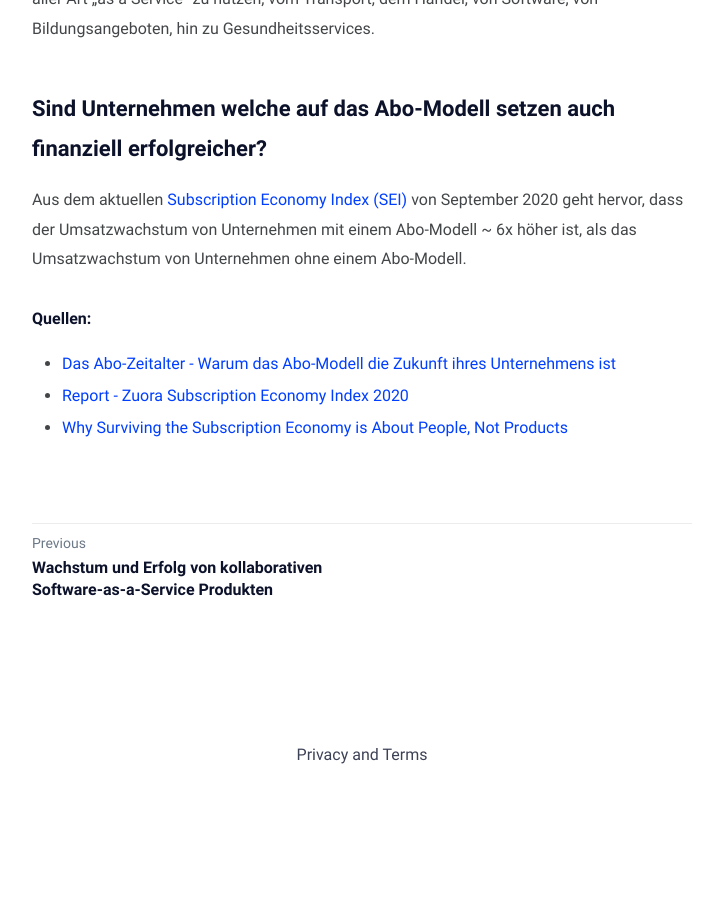
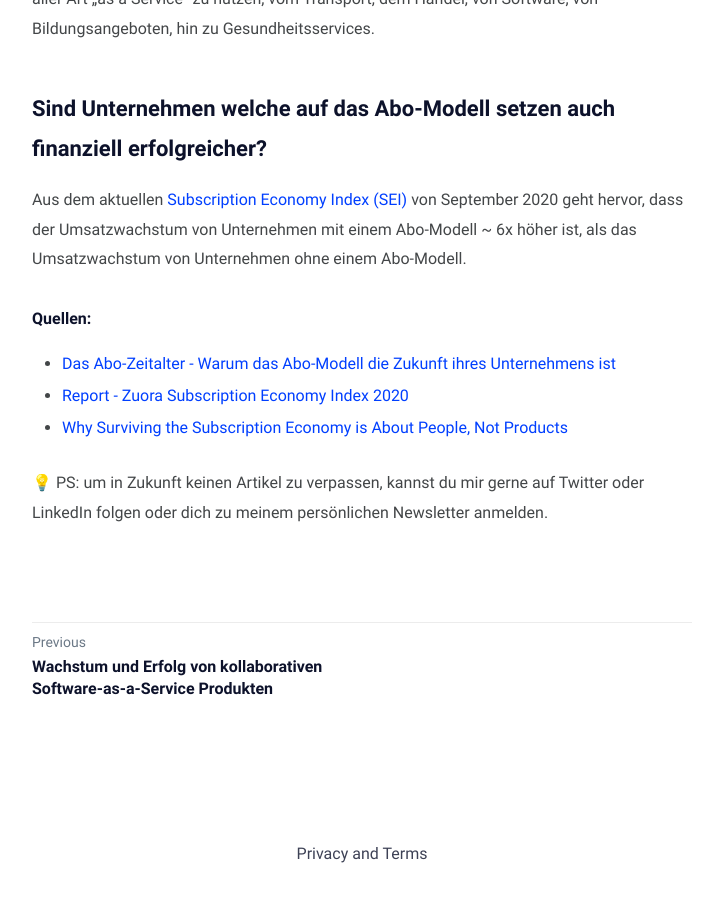
Before and after one commit to mariostnr/website, a Jekyll site: the page built from _posts/2020-11-07-geschäftsmodelle-befinden-sich-im-wandel.md, in a window 1280 px wide and 900 px high, scrolled down 1948 px. Shown: the whole window, without its empty margins (278-992 px from the left). Built offline with Jekyll 4.4.1, drawn with Linux system fonts in a browser that asks for light colours; before the commit the page ends 2749 px from its top, so only the background shows below that.

Commit message:
Update Blog “2020-11-07-geschäftsmodelle-befinden-sich-im-wandel”

```diff
--- a/_posts/2020-11-07-geschäftsmodelle-befinden-sich-im-wandel.md
+++ b/_posts/2020-11-07-geschäftsmodelle-befinden-sich-im-wandel.md
@@ -32,14 +32,10 @@ Tzuo argumentiert, dass durch die weite Verbreitung von mobilen Telefonen und de
 
 Aus dem aktuellen [Subscription Economy Index (SEI)](https://www.zuora.com/resource/subscription-economy-index/) von September 2020 geht hervor, dass der Umsatzwachstum von Unternehmen mit einem Abo-Modell ~ 6x höher ist, als das Umsatzwachstum von Unternehmen ohne einem Abo-Modell.
 
-
-
-
-
-
-
 **Quellen:**
 
 * [Das Abo-Zeitalter - Warum das Abo-Modell die Zukunft ihres Unternehmens ist](https://www.zuora.com/get/das-abo-zeitalter/)
 * [Report - Zuora Subscription Economy Index 2020](https://www.zuora.com/resource/subscription-economy-index/)
 * [Why Surviving the Subscription Economy is About People, Not Products](https://www.profitwell.com/recur/all/subscription-economy)
+
+💡 PS: um in Zukunft keinen Artikel zu verpassen, kannst du mir gerne auf Twitter oder LinkedIn folgen oder dich zu meinem persönlichen Newsletter anmelden.
```
